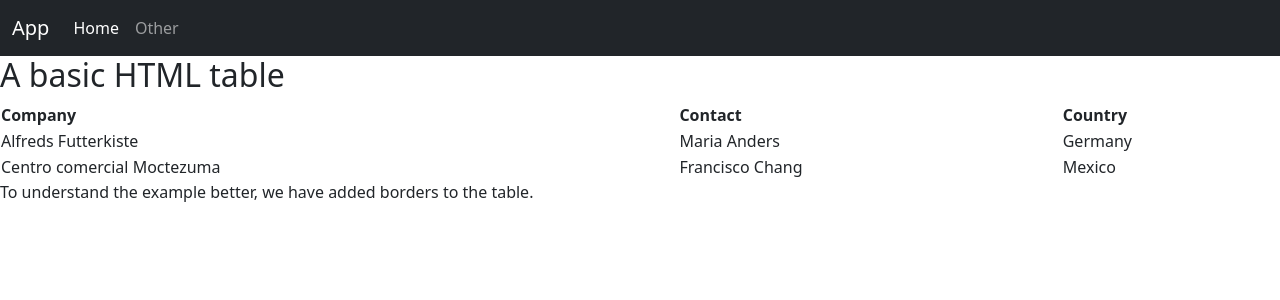
After one commit to liikaa7zip/test_vc1, a PHP site: page /list/list in a window 1280 px wide. The commit adds this page. Shown: the top 300 px of the page. Run offline with PHP 8.4, Linux system fonts and the light colour scheme.

Commit message:
feat(add list): add new list

```diff
--- /dev/null
+++ b/Controllers/ListController.php
@@ -0,0 +1,8 @@
+<?php
+
+    class ListController extends BaseController{
+        public function index(){
+            $this->view('list/list');
+        }
+    }
+?>
--- a/Router/route.php
+++ b/Router/route.php
@@ -4,6 +4,7 @@ require_once "Controllers/BaseController.php";
 require_once "Database/Database.php";
 require_once "Controllers/WelcomeController.php";
 require_once "Controllers/UserController.php";
+require_once "Controllers/ListController.php";
 
 
 $route = new Router();
@@ -12,4 +13,7 @@ $route->get("/", [WelcomeController::class, 'welcome']);
 // User
 $route->get("/users", [UserController::class, 'index']);
 
+
+$route->get("/list/list", [ListController::class, 'index']);
+
 $route->route();
--- /dev/null
+++ b/views/list/list.php
@@ -0,0 +1,21 @@
+<h2>A basic HTML table</h2>
+
+<table style="width:100%">
+  <tr>
+    <th>Company</th>
+    <th>Contact</th>
+    <th>Country</th>
+  </tr>
+  <tr>
+    <td>Alfreds Futterkiste</td>
+    <td>Maria Anders</td>
+    <td>Germany</td>
+  </tr>
+  <tr>
+    <td>Centro comercial Moctezuma</td>
+    <td>Francisco Chang</td>
+    <td>Mexico</td>
+  </tr>
+</table>
+
+<p>To understand the example better, we have added borders to the table.</p>
```
